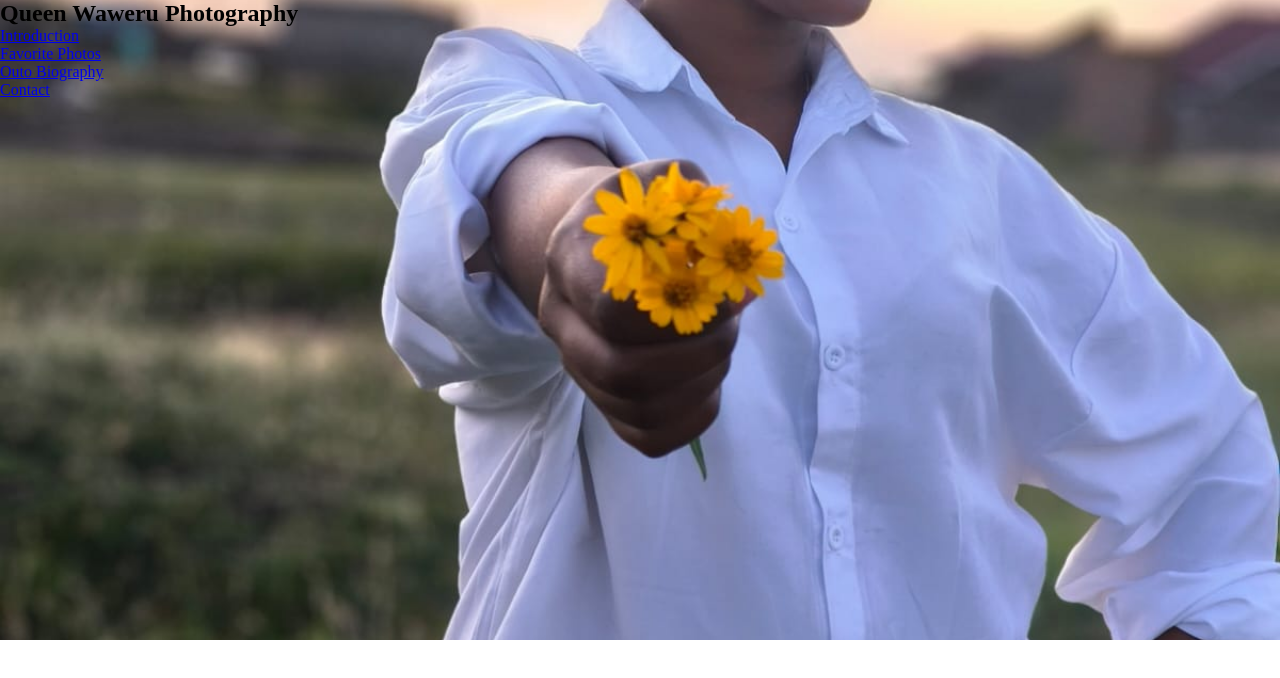
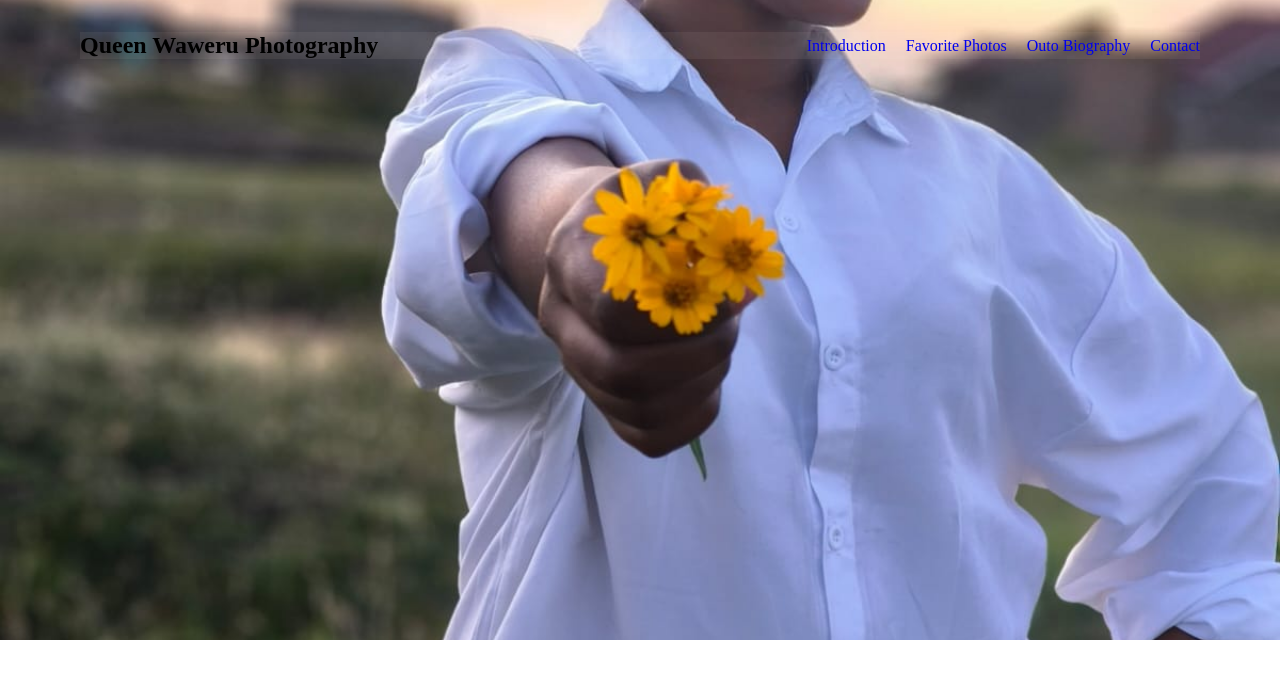
Before and after one commit to malkia101/my_photography, a plain HTML site: page index.html in a window 1280 px wide. Drawn offline with Linux system fonts and the light colour scheme.

Commit message:
nav styling

```diff
--- a/styles.css
+++ b/styles.css
@@ -17,4 +17,27 @@ header {
     background-position: center;
     background-color: antiquewhite;
     transition: background-color 300ms;
+    padding: 2rem 5rem;
 }
+
+nav {
+    width: 100%;
+    display: flex;
+    justify-content: space-between;
+    margin: auto;
+    align-items: center;
+    background-color: rgba(250, 235, 215, 0.062);
+}
+
+a {
+    text-decoration: none;
+}
+
+li {
+    list-style: none;
+    display: inline;
+}
+
+nav ul li {
+    margin-left: 1rem;
+}
```
